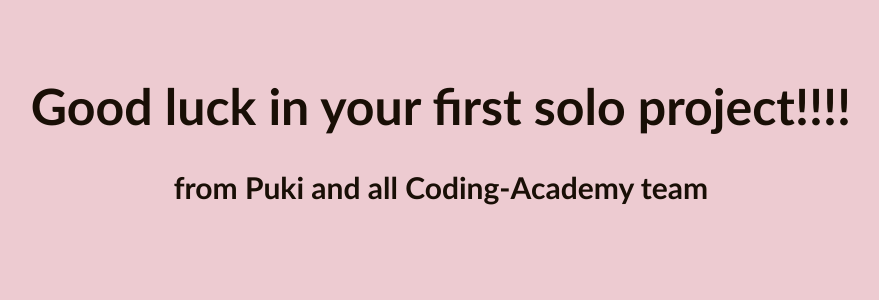
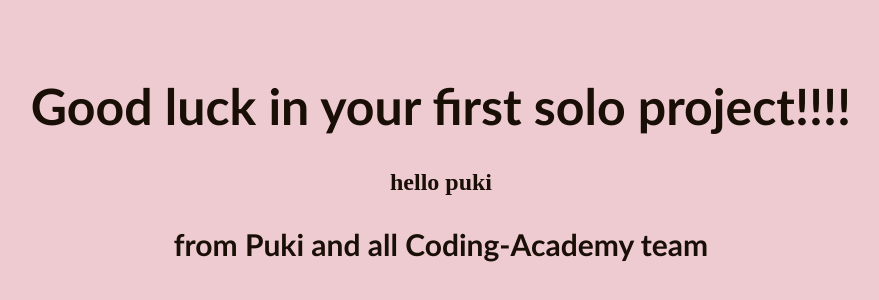
Before and after one commit to risanben/mine-sweeper, a plain HTML site: page index.html in a window 1280 px wide. Shown: the part 166-466 px from the top of the page, without its empty margins (199-1078 px from the left). Drawn offline with Linux system fonts and the light colour scheme.

Commit message:
added heading from puki

```diff
--- a/index.html
+++ b/index.html
@@ -9,6 +9,7 @@
 </head>
 <body>
     <h1>Good luck in your first solo project!!!!</h1>
+    <h2>hello puki</h2>
     <h3>from Puki and all Coding-Academy team</h3>
 </body>
 </html>
```
